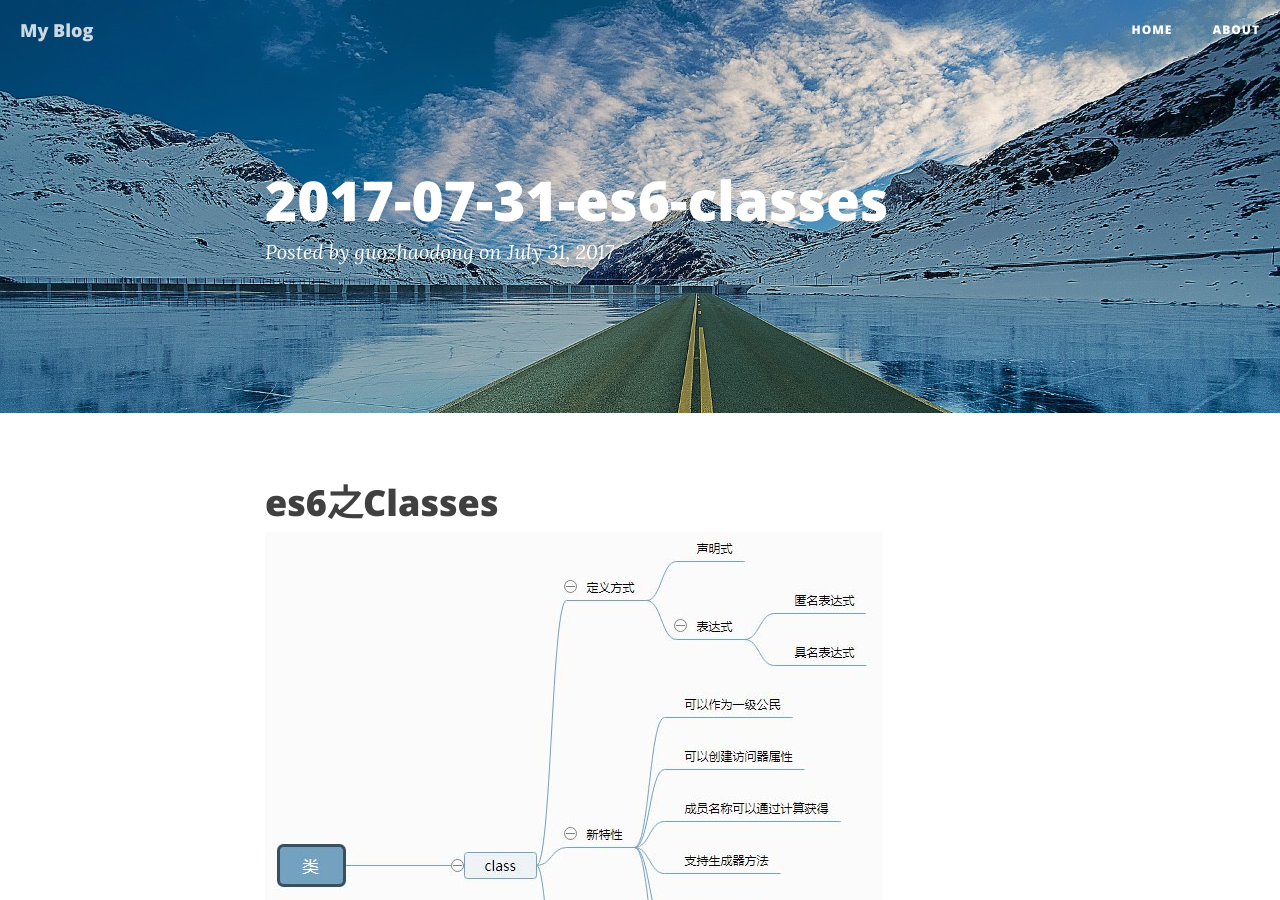
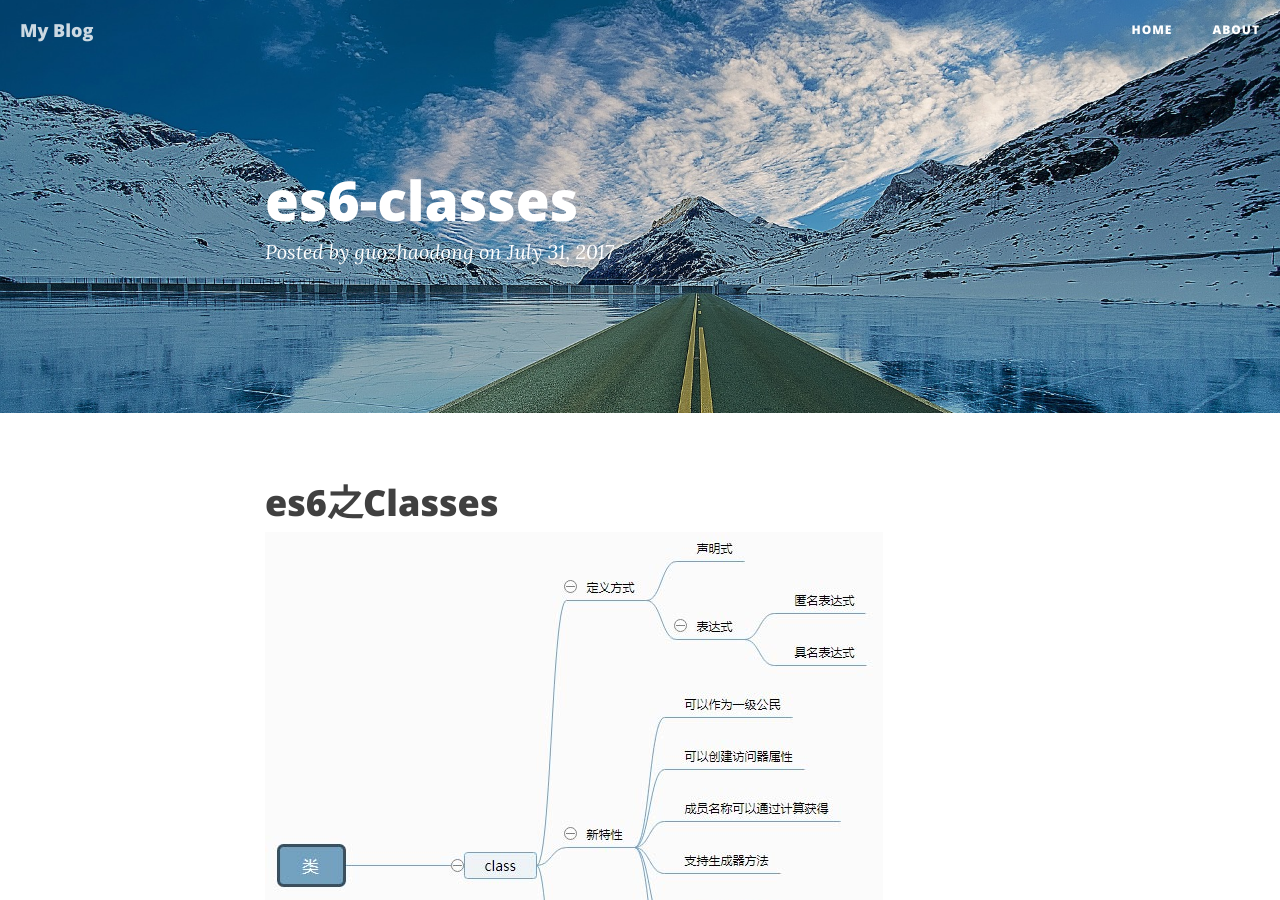
Before and after one commit to Bubble2/Bubble2.github.io, a Jekyll site: the page built from _posts/2017-07-31-es6-classes.md, in a window 1280 px wide and 900 px high. Built offline with Jekyll 4.4.1, drawn with Linux system fonts in a browser that asks for light colours; nearby versions of some CDN libraries.

Commit message:
update title

```diff
--- a/_posts/2017-07-31-es6-classes.md
+++ b/_posts/2017-07-31-es6-classes.md
@@ -1,6 +1,6 @@
 ---
 layout:     post
-title:      "2017-07-31-es6-classes"
+title:      "es6-classes"
 date:       "2017-07-31 "
 author:     "guozhaodong"
 ---
```
